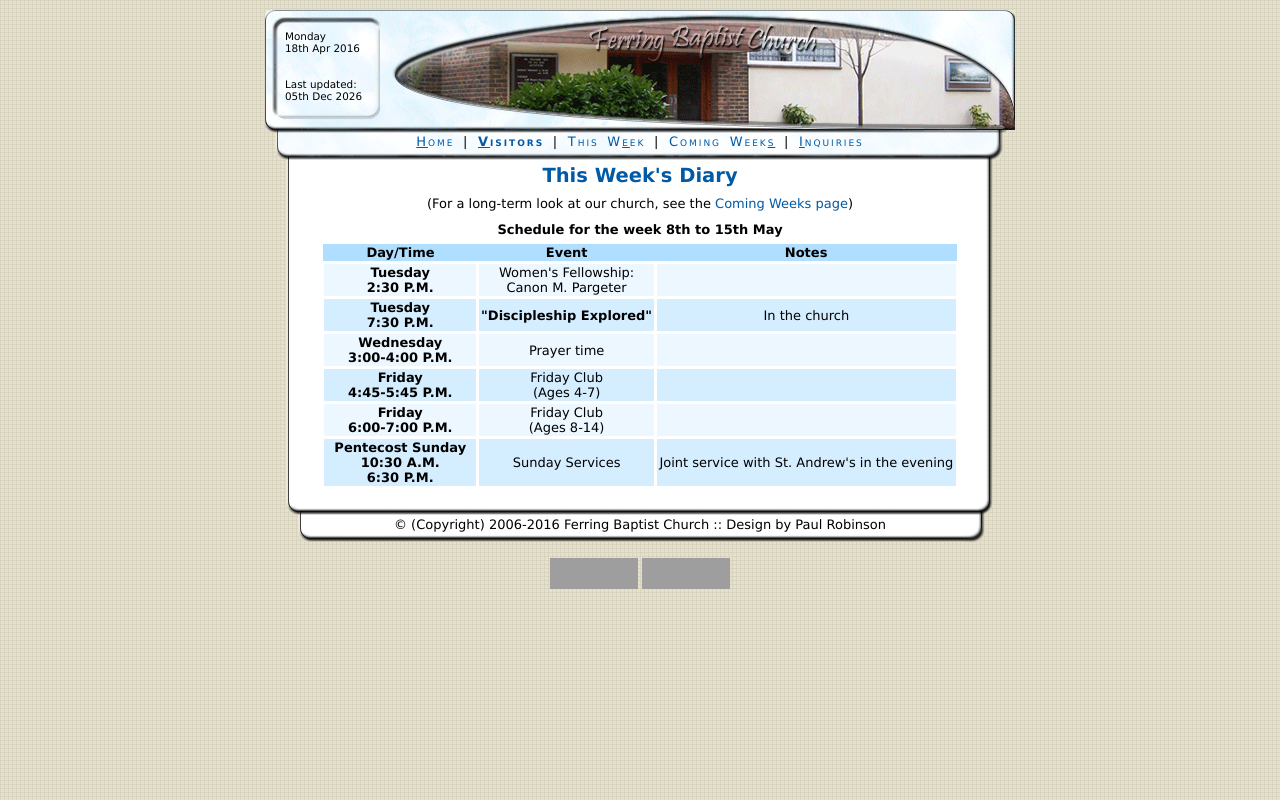
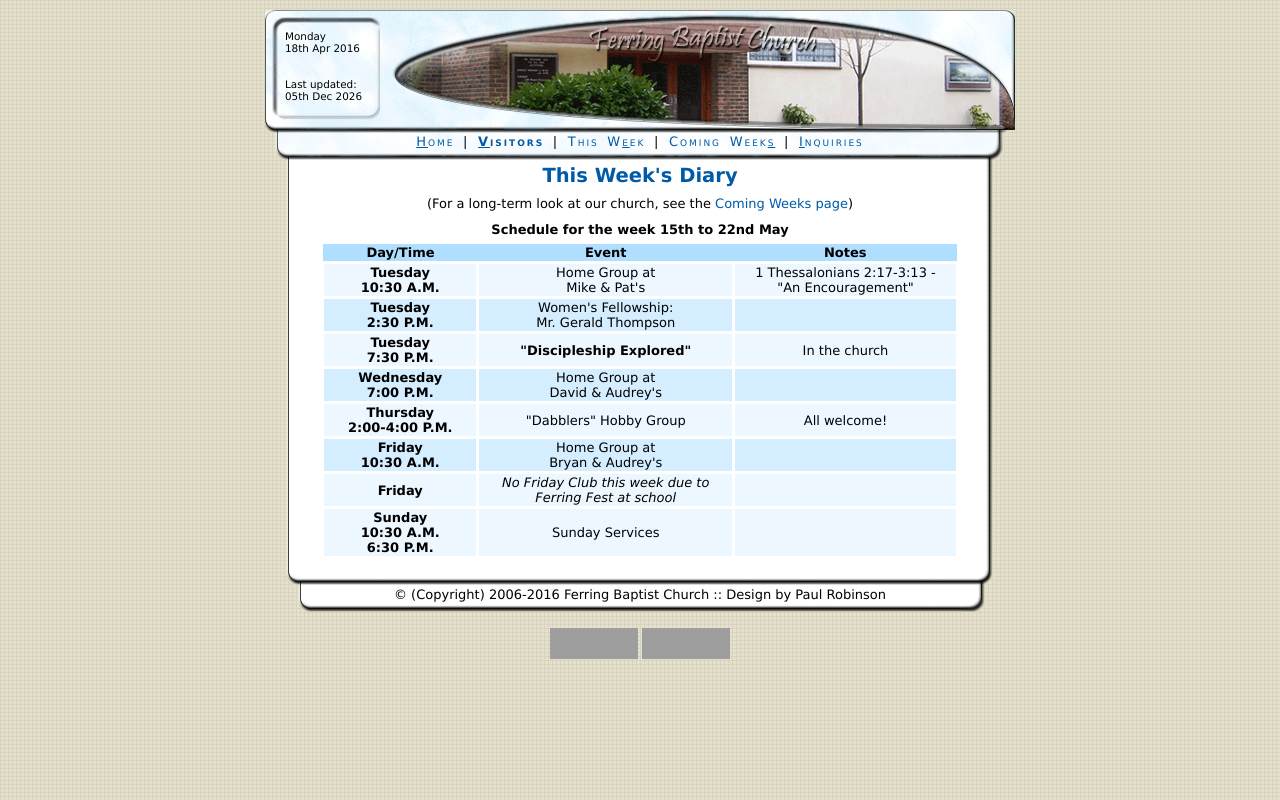
Before and after one commit to paulrr88/church, a PHP site: page /church/diary.php in a window 1280 px wide. Run offline with PHP 8.4, Linux system fonts and the light colour scheme; grey boxes are pictures that could not be loaded.

Commit message:
Diary update

```diff
--- a/diary.php
+++ b/diary.php
@@ -6,7 +6,7 @@
 
 				<p class="centre">(For a long-term look at our church, see the <a href="upcoming.php">Coming Weeks page</a>)</p>
 
-				<p class="centre"><strong>Schedule for the week 8th to 15th May</strong></p>
+				<p class="centre"><strong>Schedule for the week 15th to 22nd May</strong></p>
 
 				<table class="styled" summary="Schedule for events in the coming week(s)">
 					<thead>
@@ -18,34 +18,44 @@
 					</thead>
 					<tbody>
 						<tr class="odd">
+							<th scope="row">Tuesday<br /> 10:30 A.M.</th>
+							<td>Home Group at<br />Mike &amp; Pat's</td>
+							<td>1 Thessalonians 2:17-3:13 - <br />"An Encouragement"</td>
+						</tr>
+                         <tr>
 							<th scope="row">Tuesday<br />2:30 P.M.</th>
-							<td>Women's Fellowship:<br />Canon M. Pargeter</td>
+							<td>Women's Fellowship:<br />Mr. Gerald Thompson</td>
 							<td></td>
 						</tr>
-						<!--temp--><tr>
+						<!--temp--><tr class="odd">
 							<th scope="row">Tuesday<br />7:30 P.M.</th>
 							<td><strong>"Discipleship Explored"</strong></td>
 							<td>In the church</td>
 						</tr>
-						<tr class="odd">
-							<th scope="row">Wednesday<br />3:00-4:00 P.M.</th>
-							<td>Prayer time</td>
-							<td></td>
-						</tr>
 						<tr>
-							<th scope="row">Friday<br />4:45-5:45 P.M.</th>
-							<td>Friday Club<br />(Ages 4-7)</td>
+							<th scope="row">Wednesday<br />7:00 P.M.</th>
+							<td>Home Group at<br />David &amp; Audrey's</td>
 							<td></td>
 						</tr>
 						<tr class="odd">
-							<th scope="row">Friday<br />6:00-7:00 P.M.</th>
-							<td>Friday Club<br />(Ages 8-14)</td>
+							<th scope="row">Thursday<br />2:00-4:00 P.M.</th>
+							<td>"Dabblers" Hobby Group</td>
+							<td>All welcome!</td>
+						</tr>
+						<tr>
+							<th scope="row">Friday<br />10:30 A.M.</th>
+							<td>Home Group at<br />Bryan &amp; Audrey's</td>
 							<td></td>
 						</tr>
-						<tr>
-							<th scope="row">Pentecost Sunday<br />10:30 A.M.<br />6:30 P.M.</th>
+						<tr class="odd">
+							<th scope="row">Friday</th>
+							<td><em>No Friday Club this week due to<br />Ferring Fest at school</em></td>
+							<td></td>
+						</tr>
+						<tr class="odd">
+							<th scope="row">Sunday<br />10:30 A.M.<br />6:30 P.M.</th>
 							<td>Sunday Services</td>
-							<td>Joint service with St. Andrew's in the evening</td>
+							<td></td>
 						</tr>
 					</tbody>
 				</table>
```
